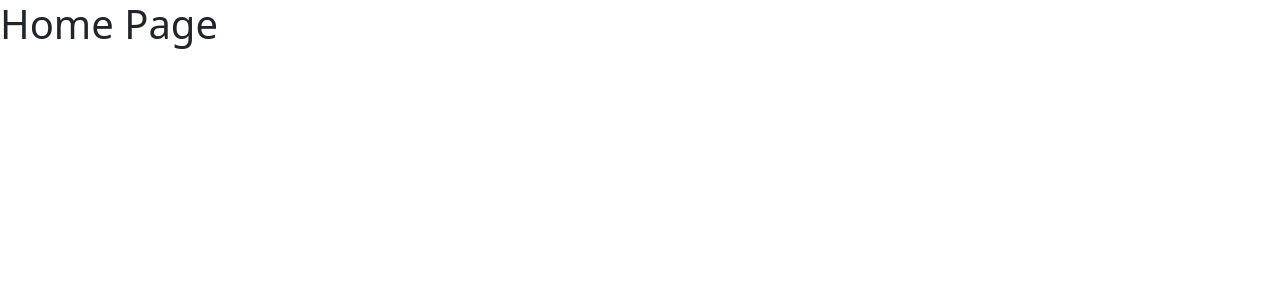
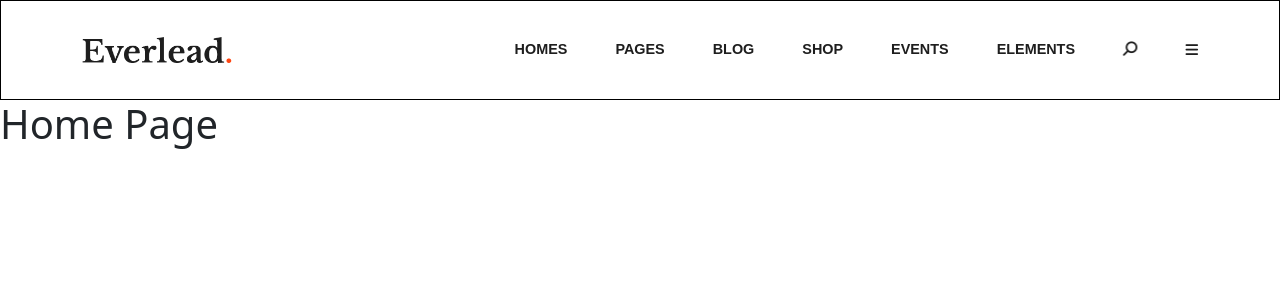
Before and after one commit to sabino-olivieri/proj-html-vuejs, a Vue app: page / in a window 1280 px wide. Shown: the top 300 px of the page. Built offline with nearby package versions, Linux system fonts and the light colour scheme.

Commit message:
feat: improved AppHeder

```diff
--- a/src/components/AppHeader.vue
+++ b/src/components/AppHeader.vue
@@ -1,14 +1,118 @@
 <script>
 export default {
-
+    data() {
+        return {
+            navList: [
+                {
+                    title: "homes",
+                    subTitle: [],
+                },
+                {
+                    title: "pages",
+                    subTitle: [],
+                },
+                {
+                    title: "blog",
+                    subTitle: [],
+                },
+                {
+                    title: "shop",
+                    subTitle: [],
+                },
+                {
+                    title: "events",
+                    subTitle: [],
+                },
+                {
+                    title: "elements",
+                    subTitle: [],
+                },
+            ]
+        }
+    }
 }
 </script>
 
 <template>
-    <div>
+    <header class="d-flex align-items-center">
+        <div class="container">
+            <div class="row justify-content-between py-2">
+                <div class="col-auto">
+                    <router-link :to="{ name: 'home' }">
+                        <img src="../assets/img/logo.png" alt="">
+                    </router-link>
+                </div>
 
-    </div>
+                <div class="col-auto d-flex align-items-center">
+                    <ul class="d-flex gap-5">
+                        <li v-for="link in navList">{{ link.title.toUpperCase() }}</li>
+                        <li><i class="fa-solid fa-magnifying-glass"></i></li>
+                        <li><i class="fa-solid fa-bars"></i></li>
+                    </ul>
+                </div>
+            </div>
+        </div>
+    </header>
 </template>
 
 
-<style lang="scss" scoped></style>
+<style lang="scss" scoped>
+header {
+    position: sticky;
+    height: 100px;
+    font-family: "Source Sans Pro", sans-serif;
+    font-weight: 600;
+    font-size: 0.9rem;
+    color: var(--ms-bold-color);
+
+    img {
+
+        max-width: 150px;
+    }
+
+    ul {
+        list-style: none;
+        margin: 0;
+
+        .fa-magnifying-glass {
+            transform: rotatey(180deg);
+        }
+
+        li {
+            transition: color 0.5s;
+            position: relative;
+        }
+
+        li:hover {
+            color: var(--ms-primary-color);
+
+            &::before {
+                // font-size: 0.9rem;
+                width: 100px;
+            }
+        }
+
+        li::before {
+            content: "\f178";
+            position: absolute;
+            display: inline-block;
+            font: var(--fa-font-solid);
+            left: -1.3rem;
+            color: #ff4612;
+            font-size: 1.2rem;
+            overflow: hidden;
+            width: 0;
+            transition: all 0.8s;
+
+
+        }
+
+        .fa-bars {
+            line-height: unset;
+        }
+    }
+
+    // debug
+    border: 1px solid black;
+}
+</style>
--- a/src/style/general.scss
+++ b/src/style/general.scss
@@ -1,2 +1,7 @@
 @import "bootstrap/scss/bootstrap";
 @import "@fortawesome/fontawesome-free/css/all.min.css";
+
+:root{
+    --ms-primary-color: #ff4612;
+    --ms-bold-color: #1e1e1e;
+}
```
Also changed, not shown: src/assets/img/logo.png (added).
